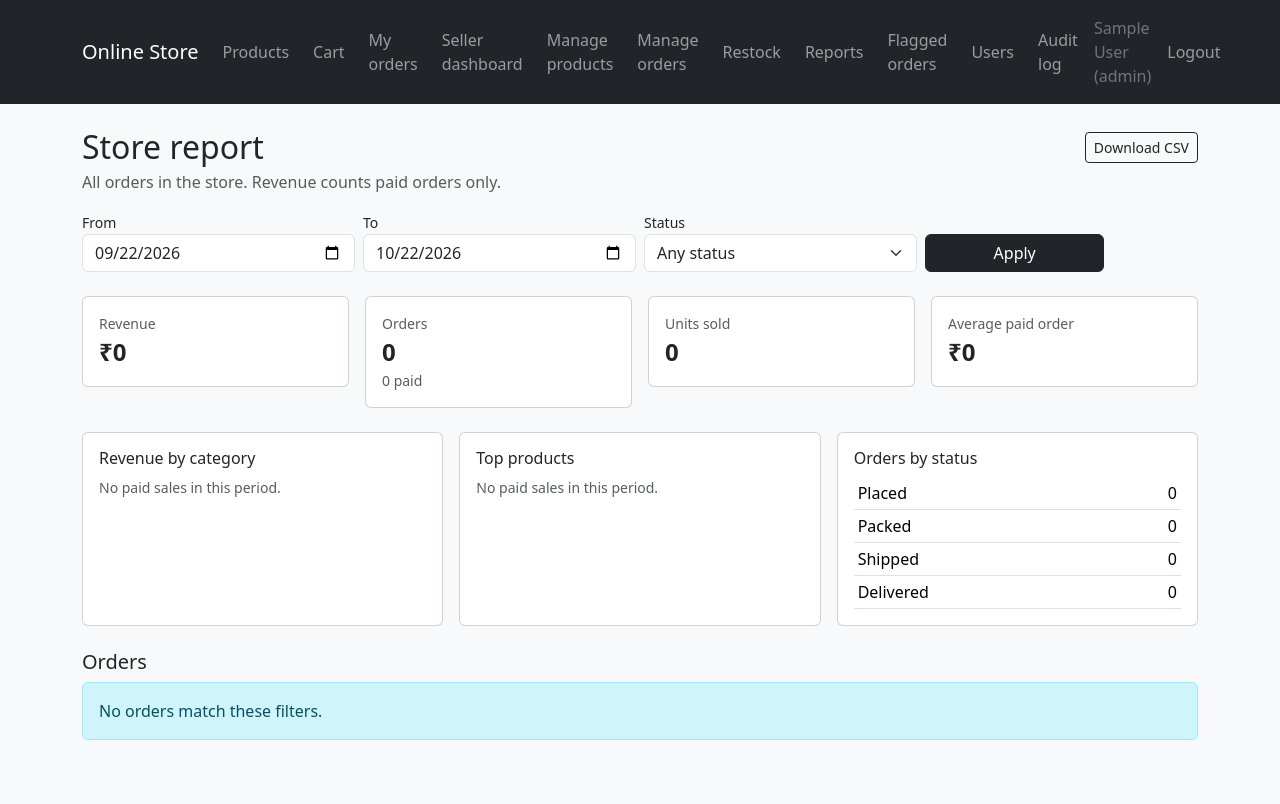
After one commit to Ahana-06/OnlineStore, a Flask app: page /reports/ in a window 1280 px wide. The commit adds this page. Run offline with Flask 3, Linux system fonts and the light colour scheme; a user stored in the database is signed in; tables that the repository leaves empty hold one stand-in row (values such as "Sample post").

Commit message:
Add sales reports with filters and CSV export
Order history, revenue from paid orders after discounts, sales by category and status, top products. Sellers see only their own products.

```diff
--- a/app/__init__.py
+++ b/app/__init__.py
@@ -22,12 +22,14 @@ def create_app(config_class=Config):
     from .insights import bp as insights_bp
     from .seller import bp as seller_bp
     from .admin import bp as admin_bp
+    from .reports import bp as reports_bp
 
     app.register_blueprint(auth_bp)
     app.register_blueprint(shop_bp)
     app.register_blueprint(insights_bp)
     app.register_blueprint(seller_bp)      # /seller/products, /seller/orders
     app.register_blueprint(admin_bp)       # /admin/users, /admin/audit
+    app.register_blueprint(reports_bp)     # /reports
 
     @app.errorhandler(403)
     def forbidden(e):
--- /dev/null
+++ b/app/reports.py
@@ -0,0 +1,140 @@
+"""Reports: order history and sales numbers, with filters and a CSV download.
+
+Sellers see only the lines for THEIR products. Admins see the whole store.
+Revenue counts only orders whose payment went through (status "Paid").
+Revenue is what the customer actually paid: if the order used a discount code, the discount is
+shared across its lines in proportion to their price (so a seller's share is correct too).
+"""
+import csv
+import io
+from collections import defaultdict
+from datetime import datetime, timedelta
+
+from flask import Blueprint, Response, render_template, request
+from flask_login import current_user
+from sqlalchemy import func
+
+from . import db
+from .auth import role_required
+from .models import ORDER_STATUSES, Category, Order, OrderItem, Payment, Product, User
+
+bp = Blueprint("reports", __name__, url_prefix="/reports")
+
+
+def _parse_date(value):
+    try:
+        return datetime.strptime(value, "%Y-%m-%d")
+    except (TypeError, ValueError):
+        return None
+
+
+def _filters():
+    """Read ?start=YYYY-MM-DD&end=YYYY-MM-DD&status=... (default: last 30 days)."""
+    end = _parse_date(request.args.get("end")) or datetime.utcnow()
+    start = _parse_date(request.args.get("start")) or (end - timedelta(days=30))
+    status = request.args.get("status", "")
+    if status not in ORDER_STATUSES:
+        status = ""
+    return start.replace(hour=0, minute=0, second=0, microsecond=0), \
+        end.replace(hour=23, minute=59, second=59, microsecond=0), status
+
+
+def _line_rows(start, end, status):
+    """One row per order line, joined with everything the report needs (a single SQL query)."""
+    # full price of ALL lines in each order (before discount), even lines a seller can't see
+    full = (db.session.query(OrderItem.order_id.label("order_id"),
+                             func.sum(OrderItem.qty * OrderItem.price_at_purchase).label("full_price"))
+            .group_by(OrderItem.order_id).subquery())
+    query = (db.session.query(Order.id, Order.created_at, Order.status, Order.total, Order.discount_code,
+                              User.name, Payment.status, Product.name, Category.name,
+                              OrderItem.qty, OrderItem.price_at_purchase, full.c.full_price)
+             .join(OrderItem, OrderItem.order_id == Order.id)
+             .join(full, full.c.order_id == Order.id)
+             .join(Product, Product.id == OrderItem.product_id)
+             .join(Category, Category.id == Product.category_id)
+             .join(User, User.id == Order.user_id)
+             .outerjoin(Payment, Payment.order_id == Order.id)
+             .filter(Order.created_at >= start, Order.created_at <= end))
+    if status:
+        query = query.filter(Order.status == status)
+    if current_user.role == "seller":
+        query = query.filter(Product.seller_id == current_user.id)
+    return query.order_by(Order.created_at.desc()).all()
+
+
+def build_report(rows):
+    """Turn the line rows into the order list + summary numbers. Pure Python, easy to test."""
+    orders = {}
+    by_category = defaultdict(float)
+    by_product = defaultdict(lambda: [0, 0.0])   # name -> [units, revenue]
+    by_status = defaultdict(int)
+    revenue = 0.0
+    units = 0
+    failed = set()
+
+    for (oid, created, status, total, code, customer, pay_status,
+         product, category, qty, price, full_price) in rows:
+        o = orders.setdefault(oid, {"id": oid, "created_at": created, "status": status, "total": total,
+                                    "code": code, "customer": customer, "payment": pay_status or "None",
+                                    "items": [], "subtotal": 0.0})   # subtotal = after discount
+        # share of what was paid: order total / full price (1.0 when no discount was used)
+        paid_share = (total or 0) / full_price if full_price else 1.0
+        line = qty * price * paid_share
+        o["items"].append(f"{product} x {qty}")
+        o["subtotal"] += line
+        if pay_status == "Paid":
+            revenue += line
+            units += qty
+            by_category[category] += line
+            by_product[product][0] += qty
+            by_product[product][1] += line
+        else:
+            failed.add(oid)
+
+    for o in orders.values():
+        by_status[o["status"]] += 1
+        o["subtotal"] = round(o["subtotal"], 2)
+
+    paid_orders = len(orders) - len(failed)
+    top = sorted(by_product.items(), key=lambda kv: -kv[1][1])[:5]
+    return {
+        "orders": list(orders.values()),
+        "total_orders": len(orders),
+        "paid_orders": paid_orders,
+        "failed_orders": len(failed),
+        "revenue": round(revenue, 2),
+        "units": units,
+        "avg_order": round(revenue / paid_orders, 2) if paid_orders else 0,
+        "by_category": sorted(((c, round(v, 2)) for c, v in by_category.items()), key=lambda kv: -kv[1]),
+        "by_status": [(s, by_status.get(s, 0)) for s in ORDER_STATUSES],
+        "top_products": [(name, u, round(r, 2)) for name, (u, r) in top],
+    }
+
+
+@bp.route("/")
+@role_required("seller", "admin")
+def sales_report():
+    start, end, status = _filters()
+    report = build_report(_line_rows(start, end, status))
+    return render_template("reports.html", r=report, start=start.strftime("%Y-%m-%d"),
+                           end=end.strftime("%Y-%m-%d"), status=status, statuses=ORDER_STATUSES)
+
+
+@bp.route("/orders.csv")
+@role_required("seller", "admin")
+def export_csv():
+    start, end, status = _filters()
+    report = build_report(_line_rows(start, end, status))
+
+    out = io.StringIO()
+    writer = csv.writer(out)
+    writer.writerow(["order_id", "date", "customer", "items", "status", "payment",
+                     "amount_after_discount", "order_total", "discount_code"])
+    for o in report["orders"]:
+        writer.writerow([o["id"], o["created_at"].strftime("%Y-%m-%d %H:%M"), o["customer"],
+                         "; ".join(o["items"]), o["status"], o["payment"],
+                         f"{o['subtotal']:.2f}", f"{o['total']:.2f}", o["code"] or ""])
+
+    filename = f"orders_{start:%Y%m%d}_{end:%Y%m%d}.csv"
+    return Response(out.getvalue(), mimetype="text/csv",
+                    headers={"Content-Disposition": f"attachment; filename={filename}"})
--- a/app/templates/base.html
+++ b/app/templates/base.html
@@ -20,6 +20,7 @@
           <a class="nav-link" href="{{ url_for('seller.products') }}">Manage products</a>
           <a class="nav-link" href="{{ url_for('seller.orders') }}">Manage orders</a>
           <a class="nav-link" href="{{ url_for('insights.restock') }}">Restock</a>
+          <a class="nav-link" href="{{ url_for('reports.sales_report') }}">Reports</a>
         {% endif %}
         {% if current_user.role == 'admin' %}
           <a class="nav-link" href="{{ url_for('insights.flagged_orders') }}">Flagged orders</a>
--- /dev/null
+++ b/app/templates/reports.html
@@ -0,0 +1,85 @@
+{% extends "base.html" %}
+{% block title %}Reports{% endblock %}
+{% block content %}
+<div class="d-flex justify-content-between align-items-center mb-1">
+  <h2 class="mb-0">{{ 'Store report' if current_user.role == 'admin' else 'My sales report' }}</h2>
+  <a class="btn btn-outline-dark btn-sm"
+     href="{{ url_for('reports.export_csv', start=start, end=end, status=status) }}">Download CSV</a>
+</div>
+<p class="text-muted">
+  {{ 'All orders in the store.' if current_user.role == 'admin' else 'Only the order lines for your products.' }}
+  Revenue counts paid orders only.
+</p>
+
+<form method="get" class="row g-2 mb-4">
+  <div class="col-md-3"><label class="form-label small mb-0">From</label>
+    <input class="form-control" type="date" name="start" value="{{ start }}"></div>
+  <div class="col-md-3"><label class="form-label small mb-0">To</label>
+    <input class="form-control" type="date" name="end" value="{{ end }}"></div>
+  <div class="col-md-3"><label class="form-label small mb-0">Status</label>
+    <select class="form-select" name="status">
+      <option value="">Any status</option>
+      {% for s in statuses %}<option value="{{ s }}" {{ 'selected' if status == s }}>{{ s }}</option>{% endfor %}
+    </select></div>
+  <div class="col-md-2 d-flex align-items-end"><button class="btn btn-dark w-100">Apply</button></div>
+</form>
+
+<div class="row g-3 mb-4">
+  <div class="col-6 col-md-3"><div class="card card-body">
+    <div class="text-muted small">Revenue</div><div class="fs-4 fw-bold">₹{{ '{:,.0f}'.format(r.revenue) }}</div></div></div>
+  <div class="col-6 col-md-3"><div class="card card-body">
+    <div class="text-muted small">Orders</div><div class="fs-4 fw-bold">{{ r.total_orders }}</div>
+    <div class="small text-muted">{{ r.paid_orders }} paid{% if r.failed_orders %}, {{ r.failed_orders }} not paid{% endif %}</div></div></div>
+  <div class="col-6 col-md-3"><div class="card card-body">
+    <div class="text-muted small">Units sold</div><div class="fs-4 fw-bold">{{ r.units }}</div></div></div>
+  <div class="col-6 col-md-3"><div class="card card-body">
+    <div class="text-muted small">Average paid order</div><div class="fs-4 fw-bold">₹{{ '{:,.0f}'.format(r.avg_order) }}</div></div></div>
+</div>
+
+<div class="row g-3 mb-4">
+  <div class="col-md-4"><div class="card card-body h-100">
+    <h6>Revenue by category</h6>
+    {% if r.by_category %}
+    <table class="table table-sm mb-0">{% for c, v in r.by_category %}
+      <tr><td>{{ c }}</td><td class="text-end">₹{{ '{:,.0f}'.format(v) }}</td></tr>{% endfor %}</table>
+    {% else %}<p class="text-muted small mb-0">No paid sales in this period.</p>{% endif %}
+  </div></div>
+  <div class="col-md-4"><div class="card card-body h-100">
+    <h6>Top products</h6>
+    {% if r.top_products %}
+    <table class="table table-sm mb-0">
+      <tr class="small text-muted"><td>Product</td><td class="text-end">Units</td><td class="text-end">Revenue</td></tr>
+      {% for name, units, rev in r.top_products %}
+      <tr><td>{{ name }}</td><td class="text-end">{{ units }}</td><td class="text-end">₹{{ '{:,.0f}'.format(rev) }}</td></tr>{% endfor %}</table>
+    {% else %}<p class="text-muted small mb-0">No paid sales in this period.</p>{% endif %}
+  </div></div>
+  <div class="col-md-4"><div class="card card-body h-100">
+    <h6>Orders by status</h6>
+    <table class="table table-sm mb-0">{% for s, n in r.by_status %}
+      <tr><td>{{ s }}</td><td class="text-end">{{ n }}</td></tr>{% endfor %}</table>
+  </div></div>
+</div>
+
+<h5>Orders</h5>
+{% if not r.orders %}
+  <div class="alert alert-info">No orders match these filters.</div>
+{% else %}
+<table class="table bg-white table-sm align-middle">
+  <thead><tr><th>Order</th><th>Date</th><th>Customer</th><th>Items</th><th>Status</th><th>Payment</th>
+    <th class="text-end">{{ 'Order total' if current_user.role == 'admin' else 'Your items' }}</th></tr></thead>
+  <tbody>
+  {% for o in r.orders %}
+    <tr>
+      <td>#{{ o.id }}</td>
+      <td class="small text-nowrap">{{ o.created_at.strftime('%d %b %Y') }}</td>
+      <td>{{ o.customer }}</td>
+      <td class="small">{{ o['items']|join(', ') }}</td>
+      <td>{{ o.status }}</td>
+      <td><span class="badge {{ 'text-bg-success' if o.payment == 'Paid' else 'text-bg-secondary' }}">{{ o.payment }}</span></td>
+      <td class="text-end">₹{{ '{:,.0f}'.format(o.total if current_user.role == 'admin' else o.subtotal) }}</td>
+    </tr>
+  {% endfor %}
+  </tbody>
+</table>
+{% endif %}
+{% endblock %}
```
